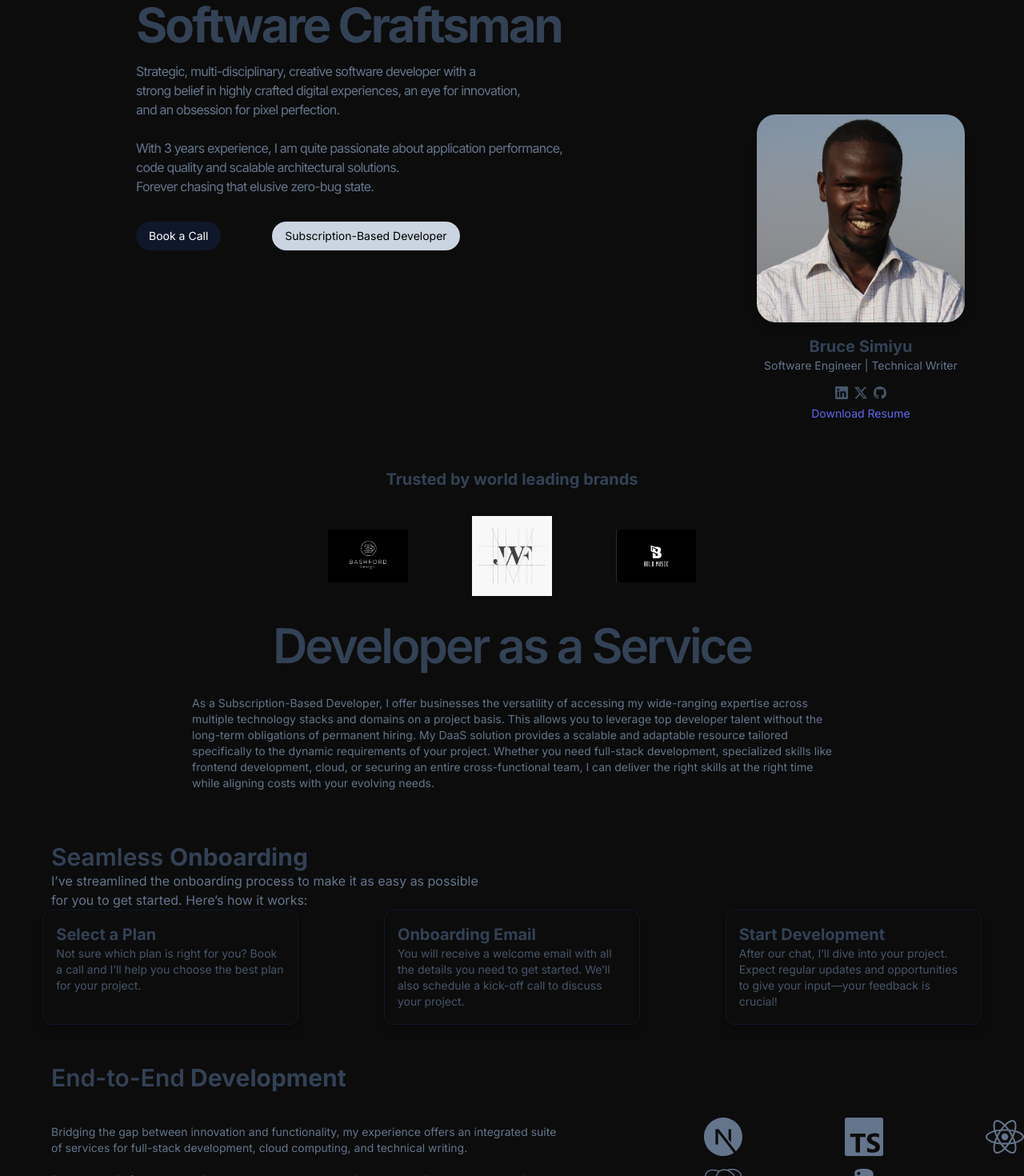
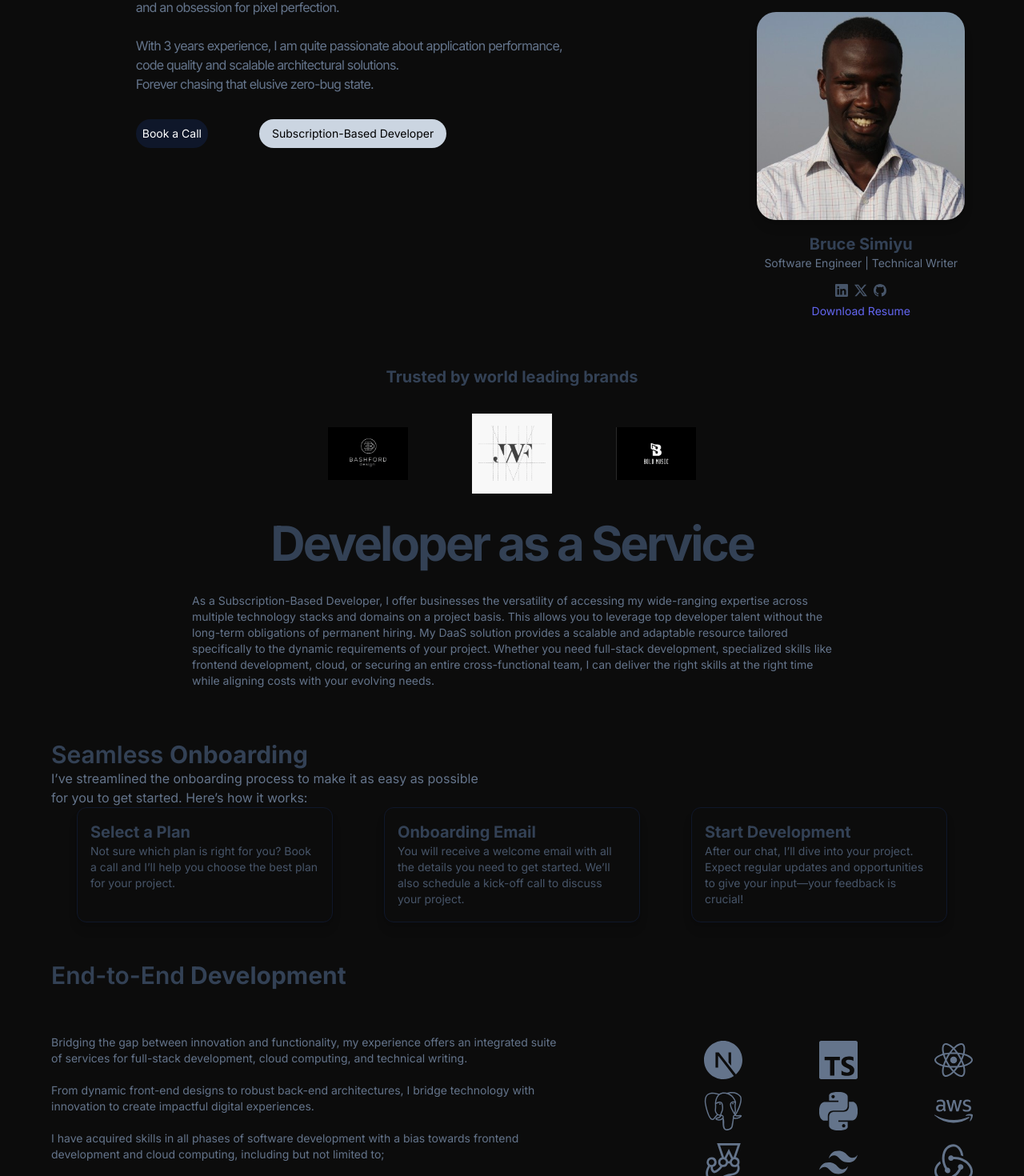
Before and after one commit to Brucedevnairobi/portfolio-website, a Next.js app: page / in a window 1280 px wide. Shown: the part 299-1769 px from the top of the page at 80% size. Built offline with nearby package versions, Linux system fonts and the light colour scheme.

Commit message:
Generic changes

```diff
--- a/app/page.tsx
+++ b/app/page.tsx
@@ -22,13 +22,13 @@ export default function Home() {
         <NavBar />
       </nav>
 
-      <div className="flex flex-row items-center pt-40 justify-between ">
-        <main className=" sm:mx-auto p-8">
+      <div className="flex flex-row items-center pt-8">
+        <main className="sm:mx-auto p-8">
           <h1 className="max-sm:text-4xl sm:px-16 md:text-6xl tracking-tighter text-slate-500">
             Hire a <br />
             <span className="font-bold text-slate-700">Software Craftsman</span>
           </h1>
-          <p className="leading-2 tracking-tighter sm:text-md sm:pl-16 md:text-md pt-4 text-slate-500">
+          <p className="leading-12 tracking-tighter sm:text-md sm:px-16 md:text-md pt-4 text-slate-500">
             Strategic, multi-disciplinary, creative software developer with a{" "}
             <br /> strong belief in highly crafted digital experiences, an eye
             for innovation, <br /> and an obsession for pixel perfection.
@@ -40,7 +40,7 @@ export default function Home() {
             <br /> Forever chasing that elusive zero-bug state.
           </p>
           <section className="flex flex-row space-x-16 mt-8 sm:pl-16">
-            <button className="text-sm text-white p-2 px-4 rounded-3xl bg-slate-900">
+            <button className="text-sm text-white p-2 px- rounded-3xl bg-slate-900">
               <Link
                 className=""
                 href="https://calendly.com/bruce14simiyu"
@@ -56,7 +56,7 @@ export default function Home() {
             </section>
           </section>
         </main>
-        <div className="max-sm:hidden md:flex flex-col items-center md:translate-y-52 mx-auto">
+        <div className="sm:hidden md:flex flex-col items-center md:translate-y-52 mx-auto">
           <Image
             src="/profile.jpg"
             width={260}
@@ -94,7 +94,7 @@ export default function Home() {
         <Image src="/jwf.webp" width={100} height={100} alt="jwf" />
         <Image src="/ms.webp" width={100} height={100} alt="ms" />
       </div>
-      <h1 className="max-sm:text-3xl md:text-6xl text-slate-700 text-center pt-8 font-semibold tracking-tighter">
+      <h1 className="max-sm:text-3xl md:text-6xl text-slate-700 text-center pt-8 font-bold tracking-tighter">
         Developer as a Service
       </h1>
       <p className="flex max-sm:text-center text-slate-500 mx-auto pt-8 sm:p-8 max-sm:px-8 md:px-60 text-sm">
@@ -109,15 +109,15 @@ export default function Home() {
         deliver the right skills at the right time while aligning costs with
         your evolving needs.
       </p>
-      <h3 className="text-3xl font-semibold text-slate-700 pt-8 pl-16">
+      <h3 className="text-3xl font-semibold text-slate-700 pt-8 px-16 ">
         Seamless <span className="font-bold">Onboarding</span>
       </h3>
-      <p className="text-slate-500 pl-16">
+      <p className="text-slate-500 px-16">
         I’ve streamlined the onboarding process to make it as easy as possible{" "}
         <br />
         for you to get started. Here’s how it works:
       </p>
-      <section className="sm:items-center md:items-start sm:justify-center md:flex-row flex flex-wrap">
+      <section className="sm:items-center md:items-start sm:justify-center md:flex-row flex px-16">
         <div className="w-80 h-36 border-[1px] border-slate-900 hover:cursor-pointer rounded-xl p-4 shadow-lg mx-auto">
           <h3 className="text-xl font-bold text-slate-700">Select a Plan</h3>
           <p className="text-sm text-slate-600">
@@ -143,11 +143,11 @@ export default function Home() {
           </p>
         </div>
       </section>
-      <h3 className="text-3xl font-semibold text-slate-700 pt-12 px-16">
+      <h3 className="text-3xl font-semibold text-slate-700 pt-12 md:px-16 sm:mx-auto">
         End-to-End
         <span className="font-bold"> Development</span>
       </h3>
-      <section className="pt-8 flex flex-col md:flex-row md:space-x-28 md:items-center ">
+      <section className="pt-8 flex flex-col md:flex-row md:space-x-28 md:items-center md:pr-16 ">
         <h1 className="sm:text-sm md:text-md max-sm:text-center text-slate-500 px-16">
           Bridging the gap between innovation and functionality, my experience
           offers an integrated suite of services for full-stack development,
@@ -160,18 +160,18 @@ export default function Home() {
           with a bias towards frontend development and cloud computing,
           including but not limited to;
         </h1>
-        <div className="max-sm:mx-auto max-sm:pt-8 max-md:justify-center">
-          <section className="flex flex-row gap-x-32">
+        <div className="sm:mx-auto sm:pt-8 ">
+          <section className="flex flex-row gap-x-24">
             <SiNextdotjs className="text-slate-500 w-12 h-12" />
             <SiTypescript className="text-slate-500 w-12 h-12" />
             <FaReact className="text-slate-500 w-12 h-12" />
           </section>
-          <section className="flex flex-row gap-x-32 pt-4">
+          <section className="flex flex-row gap-x-24 pt-4">
             <SiPostgresql className="text-slate-500 w-12 h-12" />
             <SiPython className="text-slate-500 w-12 h-12" />
             <FaAws className="text-slate-500 w-12 h-12" />
           </section>
-          <section className="flex flex-row gap-x-32 pt-4">
+          <section className="flex flex-row gap-x-24 pt-4">
             <SiJest className="text-slate-500 w-12 h-12" />
             <SiTailwindcss className="text-slate-500 w-12 h-12" />
             <SiRedux className="text-slate-500 w-12 h-12" />
```
